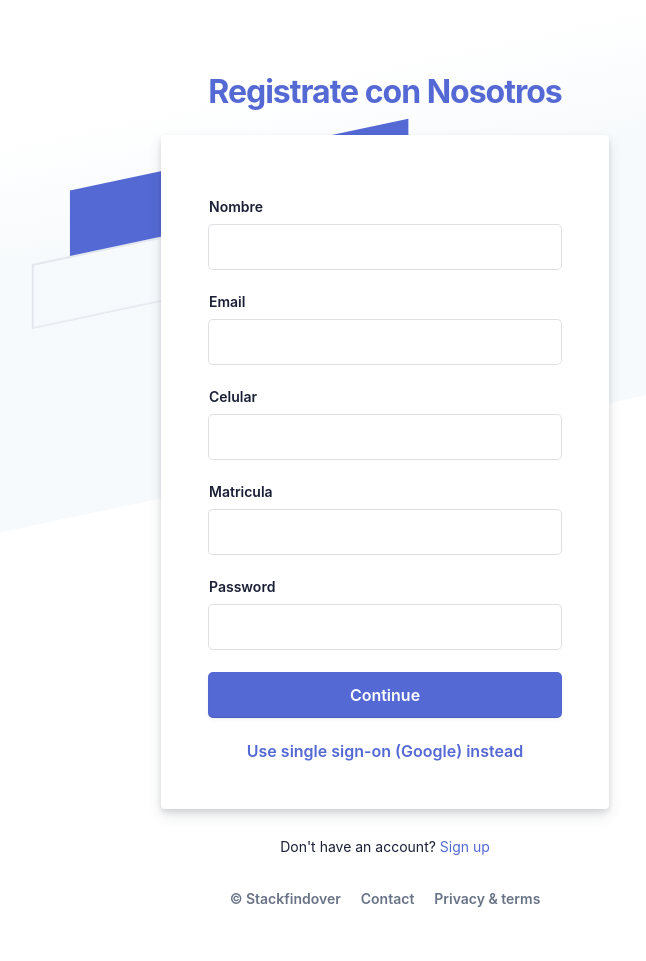
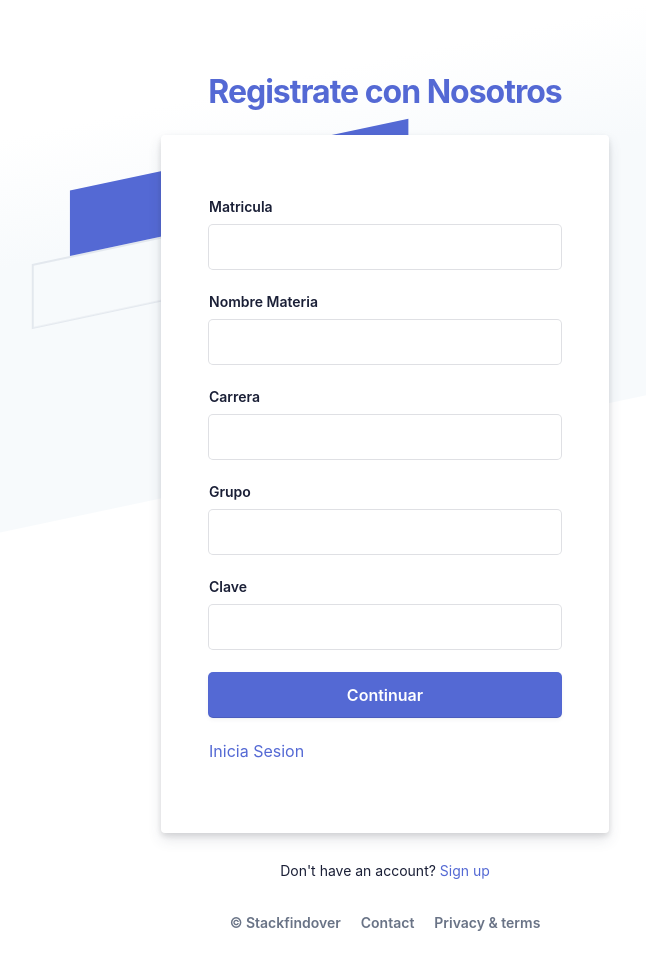
Before and after one commit to Alondra-Mendoza03/SaberhacerU2, a PHP site: page / in a window 1280 px wide. Shown: the whole page, without its empty margins (255-901 px from the left). Before the commit the page ends 907 px from the top, so only its background shows below. Run offline with PHP 8.4, Linux system fonts and the light colour scheme.

Commit message:
Update index.php

```diff
--- a/index.php
+++ b/index.php
@@ -50,34 +50,43 @@
             <div class="formbg-inner padding-horizontal--48">
               <span class="padding-bottom--15"></span>
               <form id="stripe-login" method="post">
-                <div class="field padding-bottom--24">
-                  <label for="text">Nombre</label>
-                  <input type="nombre" name="nombre" id="nombre">
+              <div class="field padding-bottom--24">
+                  <label for="text">Matricula</label>
+                  <input type="text" name="matricula" id="matricula">
                 </div>
                 <div class="field padding-bottom--24">
-                  <label for="email">Email</label>
-                  <input type="email" name="email" id="email">
+                  <label for="text">Nombre Materia</label>
+                  <input type="text" name="nombre" id="nombre">
                 </div>
                 <div class="field padding-bottom--24">
-                  <label for="text">Celular</label>
-                  <input type="celular" name="celular" id="celular">
+                  <label for="text">Carrera</label>
+                  <input type="text" name="carrera" id="carrera">
                 </div>
+
                 <div class="field padding-bottom--24">
-                  <label for="text">Matricula</label>
-                  <input type="matricula" name="matricula" id="matricula">
+                  <label for="text">Grupo</label>
+                  <input type="text" name="grupo" id="grupo">
                 </div>
                 <div class="field padding-bottom--24">
                   <div class="grid--50-50">
-                    <label for="password">Password</label>
+                    <label for="text">Clave</label>
                   </div>
-                  <input type="password" name="password" id="password">
+                  <input type="number" name="clave" id="clave">
                 </div>
 
                 <div class="field padding-bottom--24">
-                  <input type="submit" name="guardar" id="guardar" value="Continue">
+                  <input type="submit" name="guardar" id="guardar" value="Continuar">
                 </div>
                 <div class="field">
-                  <a class="ssolink" href="#">Use single sign-on (Google) instead</a>
+                  <a class="ssolink" href="#"></a>
+                </div>
+
+                <div class="field padding-bottom--24">
+                <a href="login.php" class="btn btn-primary">Inicia Sesion</a>
+
+                </div>
+                <div class="field">
+                  <a class="ssolink" href="#"></a>
                 </div>
               </form>
             </div>
@@ -107,35 +116,55 @@
 require_once 'db_conexion.php';
 
 ?>
-<?php
-if(isset($_POST["guardar"]))
-{
-    $nombre = $_POST['nombre'];
-    $email = $_POST['email'];
-    $celular = $_POST['celular'];
-    $matricula = $_POST['matricula'];
-    $password = $_POST['password'];
 
 
-       // $imgContent = addslashes(file_get_contents($imagen));
-
-        $sql=$cnnPDO->prepare("INSERT INTO tienda
-            (nombre, email, celular, matricula, password ) VALUES (:nombre, :email, :celular, :matricula, :password)");
-
-        //Asignar el contenido de las variables a los parametros
-        $sql->bindParam(':nombre',$nombre);
-        $sql->bindParam(':email',$email);
-        $sql->bindParam(':celular',$celular);
-        $sql->bindParam(':matricula',$matricula);
-        $sql->bindParam(':password',$password);
 
 
-            header("location:index.php");
 
-        //Ejecutar la variable $sql
+<?php
+
+class HashEncryption {
+    public function hash($data) {
+        return password_hash($data, PASSWORD_DEFAULT);
+    }
+
+    public function verify($data, $hash) {
+        return password_verify($data, $hash);
+    }
+}
+
+if(isset($_POST["guardar"])) {
+    $nombre = $_POST['nombre'];
+    $carrera = $_POST['carrera'];
+    $matricula = $_POST['matricula'];
+    $grupo = $_POST['grupo'];
+    $clave = $_POST['clave'];
+
+    // Crear una instancia de la clase de cifrado hash
+    $hasher = new HashEncryption();
+
+    // Aplicar hash a la contraseña
+    $claveHash = $hasher->hash($clave);
+
+    // Insertar los datos cifrados en la base de datos
+    try {
+        $sql = $cnnPDO->prepare("INSERT INTO tienda (nombre, carrera, matricula, grupo, clave)
+            VALUES (:nombre, :carrera, :matricula, :grupo, :clave)");
+
+        //Asignar los datos cifrados a los parámetros
+        $sql->bindParam(':nombre', $nombre);
+        $sql->bindParam(':carrera', $carrera);
+        $sql->bindParam(':matricula', $matricula);
+        $sql->bindParam(':grupo', $grupo);
+        $sql->bindParam(':clave', $claveHash);
+
         $sql->execute();
         unset($sql);
 
+        header("location:index.php");
+    } catch (PDOException $e) {
+        echo 'Error: ' . $e->getMessage();
     }
+}
 
 ?>
```
